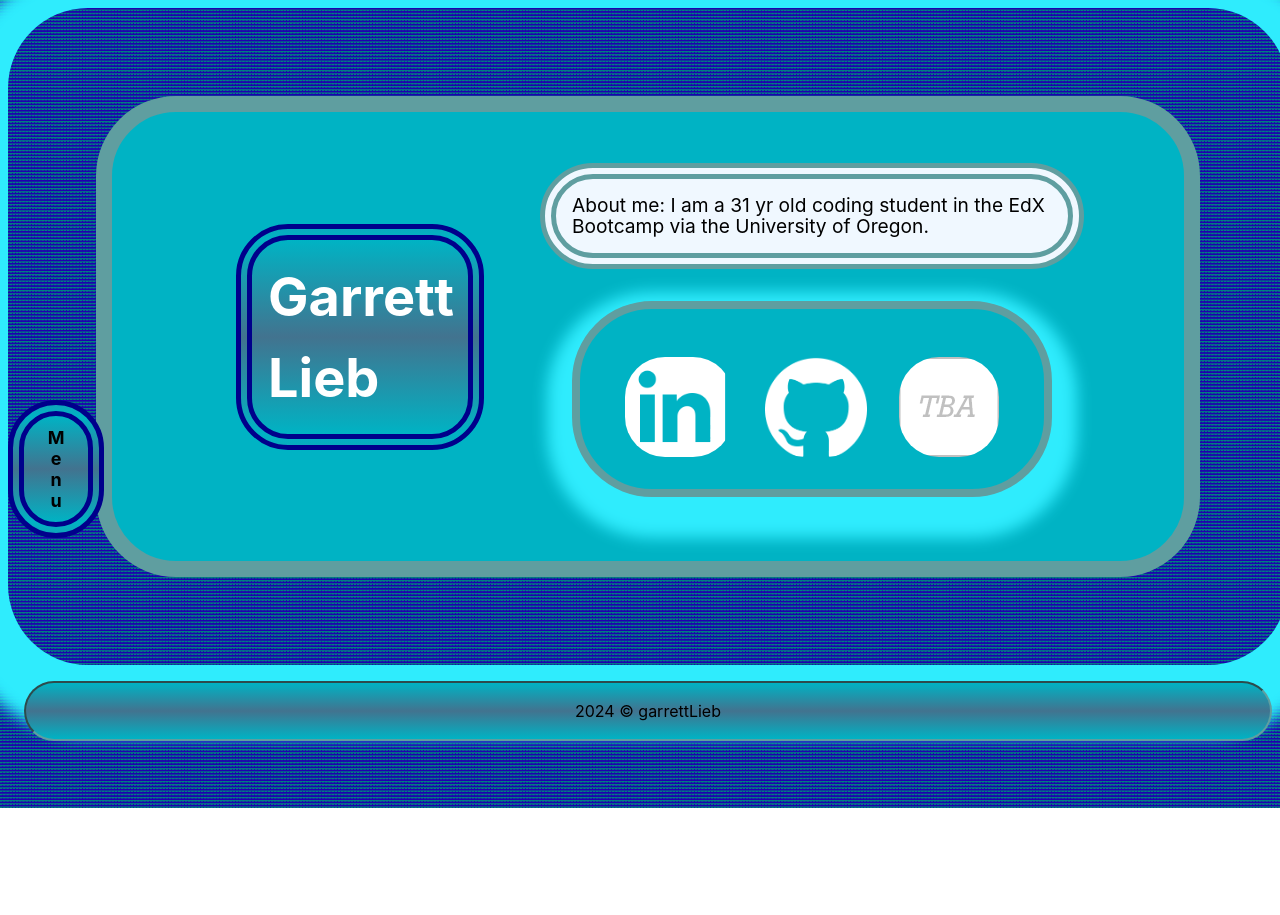
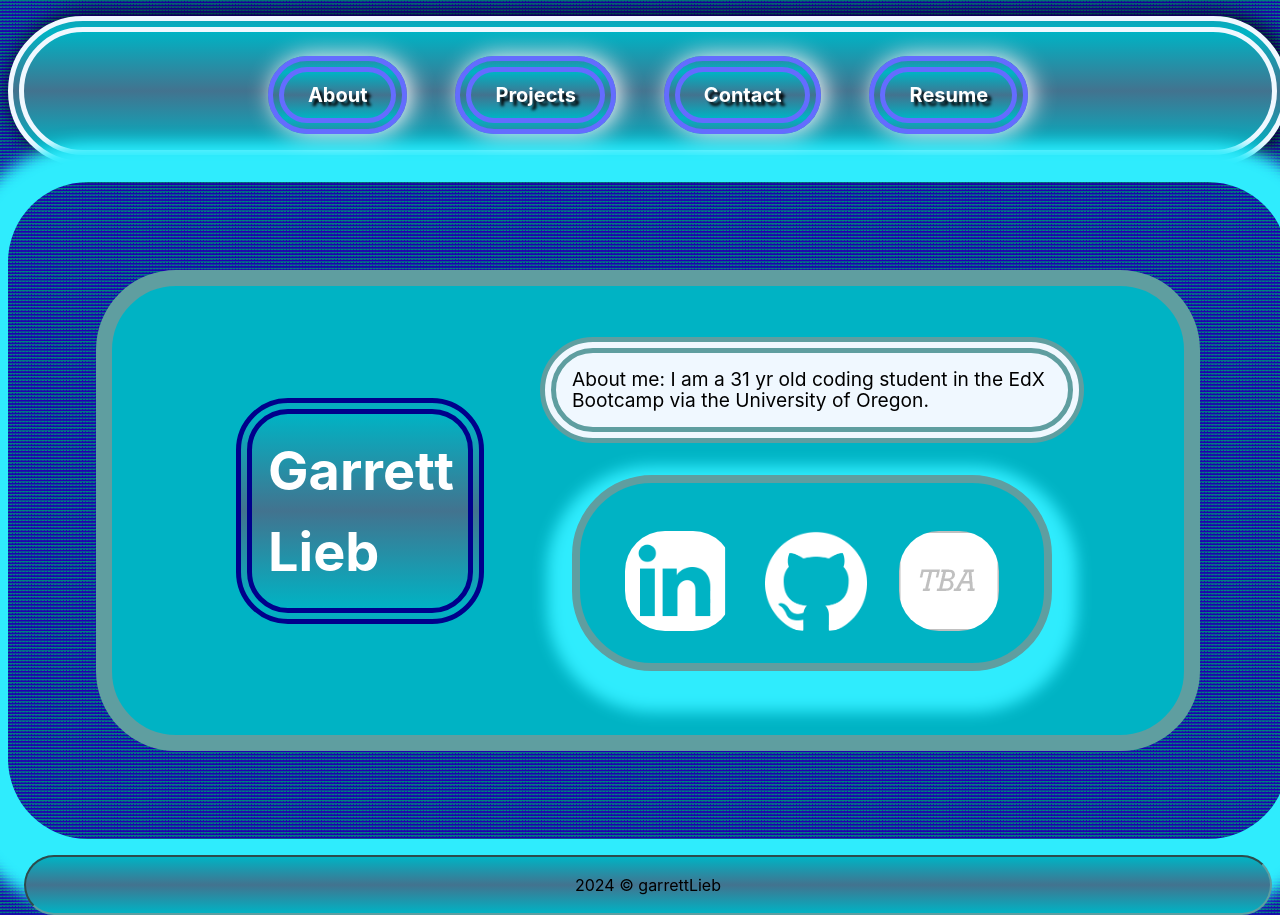
Before and after one commit to garrett-lieb/newProfile, a React (Vite) app: page / in a window 1280 px wide. Before the commit the page ends 808 px from the top, so only its background shows below. Built offline with nearby package versions, Linux system fonts and the light colour scheme.

Commit message:
revert from accidental branch merge

```diff
--- a/src/components/Root/index.jsx
+++ b/src/components/Root/index.jsx
@@ -1,33 +1,36 @@
 import React from 'react'
 import {Link, Outlet} from 'react-router-dom'
 import "./nav.css"
-import { useState } from 'react';
+// import { useState } from 'react';
 
 const Root = () => {
-    const [isMenuOpen, setIsMenuOpen] = useState(true);
-    // if user clicks on the menu button, the menu will open and close
-    const toggleMenu = () => setIsMenuOpen(!isMenuOpen);
-    // if the menu is open and the user clciks somewhere on the page the menu will close
-    window.onclick = function(event) {
-        if (!event.target.matches('.menuButton')) {
-            setIsMenuOpen(false);
-        }
-    }
-    // if the user scrolls down 50px the menu will close
-    window.onscroll = function() {
-        if (document.body.scrollTop > 50 || document.documentElement.scrollTop > 50) {
-            setIsMenuOpen(false);
-        }
-    }
+    // const [isMenuOpen, setIsMenuOpen] = useState(true);
+    // // if user clicks on the menu button, the menu will open and close
+    // const toggleMenu = () => setIsMenuOpen(!isMenuOpen);
+    // // if the menu is open and the user clciks somewhere on the page the menu will close
+    // window.onclick = function(event) {
+    //     if (!event.target.matches('.menuButton')) {
+    //         setIsMenuOpen(false);
+    //     }
+    // }
+    // // if the user scrolls down 50px the menu will close
+    // window.onscroll = function() {
+    //     if (document.body.scrollTop > 50 || document.documentElement.scrollTop > 50) {
+    //         setIsMenuOpen(false);
+    //     }
+    // }
+
+
+
 
 
     return (
         <div className="menu">
-            <button className="menuButton" onClick={toggleMenu}>
+            {/* <button className="menuButton" onClick={toggleMenu}>
                 Menu
             </button>
 
-            {isMenuOpen && (
+            {isMenuOpen && ( */}
                 <div className="navBar">
                 <ul className="dropBar">
                     <li>
@@ -53,7 +56,8 @@ const Root = () => {
                     </li>
                 </ul>
                 </div>
-            )}
+            {/* )} */}
+
             <Outlet />
         </div>
     );
--- a/src/components/Root/nav.css
+++ b/src/components/Root/nav.css
@@ -1,16 +1,17 @@
-/* .dropBar {
+.dropBar {
     display: flex;
     align-items: center;
     justify-content: center;
     padding: 1rem;
-    border: none;
-    background-image: none;
-    background-color: transparent;
+    background-image:
+    linear-gradient( rgb(0, 179, 196), rgb(66, 115, 143), rgb(0, 179, 196));
+    border: 1rem double;
+    border-radius: 5rem;
+    border-color: aliceblue;
     font-weight: bold;
     list-style-type: none;
     box-shadow: 4px 0px 1.5rem black;
-    transition: all 1s ease;
-} */
+}
 
 
 
@@ -21,7 +22,7 @@
     padding: .5rem;
     padding-inline: 1.5rem;
     background-image:
-        linear-gradient(rgb(0, 179, 196), rgb(66, 115, 143), rgb(0, 179, 196));
+    linear-gradient( rgb(0, 179, 196), rgb(66, 115, 143), rgb(0, 179, 196));
     border: 1rem double;
     border-radius: 5rem;
     border-color: #646cff;
@@ -32,56 +33,31 @@
     font-weight: bold;
     text-shadow: 4px 4px 3px black;
     color: rgb(255, 255, 255);
-    transition: transform 5s smooth;
+}
+
+.navItem:hover {
+    border: 1rem double;
+    border-radius: 5rem;
+    color: aliceblue;
+    box-shadow: 4px 0px 2.5rem rgb(255, 255, 255);
+    transition: transform 0.5s ease-in-out;
+    transform: translateX(.5rem);
 }
 
 
-.menuButton {
-    position: absolute;
-    left: 0%:
-    top: 2%;
-
-    border: 1rem double darkblue;
-    border-radius: 3.25rem;
-    background-image:
-        linear-gradient(rgb(0, 179, 196), rgb(66, 115, 143), rgb(0, 179, 196));
-
-    font-size: large;
-    font-weight: bold;
-    writing-mode: vertical-rl;
-    text-orientation: upright;
-}
-
-.menuButton:hover {
-    opacity: 5;
-    border: 15px double;
-    border-color: aliceblue;
-    box-shadow:
-    -.5rem 0rem 0rem #f4cc00,
-     inset 0 -6px 15px 0px #ccc,
-    0 .3rem .3rem #000000;
-    color: #ffffff;
-    text-emphasis: bold;
-    text-shadow: 4px 4px 4px black;
-}
-
-.menuButton:active {
-border-color: firebrick;
-transition: transform .25s smooth;
-}
 
 @media only screen and (min-width: 1025px) {
     body {
         width: 100vw;
         height: 100vh;
-    }
-}
+      }
+  }
 
 @media only screen and (min-width: 601px) and (max-width: 1024px) {
     body {
         width: 100vw;
         height: 100vh;
-    }
+      }
 
 
     .dropBar {
@@ -94,7 +70,6 @@ transition: transform .25s smooth;
         background-color: transparent;
         border: none;
     }
-
     .navItem {
         display: flex;
         justify-content: center;
@@ -102,7 +77,6 @@ transition: transform .25s smooth;
         padding: 1.5rem;
         margin: 0;
     }
-
     .navItem:active {
         border: 1rem double;
         border-radius: 5rem;
@@ -119,7 +93,6 @@ transition: transform .25s smooth;
         display: flex;
         flex-direction: column;
     }
-
     .dropBar {
 
         display: grid;
@@ -133,7 +106,6 @@ transition: transform .25s smooth;
         background-color: transparent;
         border: none;
     }
-
     .navItem {
         display: flex;
         justify-content: center;
@@ -142,7 +114,7 @@ transition: transform .25s smooth;
 
 }
 
-@media screen and (max-width: 320px) {
+@media screen and (max-width: 320px){
     .dropBar {
         display: grid;
         grid-template-columns: repeat(2, 1fr);
@@ -155,7 +127,6 @@ transition: transform .25s smooth;
         background-color: transparent;
         border: none;
     }
-
     .navItem {
         display: flex;
         justify-content: center;
@@ -166,3 +137,53 @@ transition: transform .25s smooth;
     }
 
 }
+
+
+  /* .menuButton {
+    display: flex;
+    position: fixed;
+    top: 0;
+    left: 0;
+    bottom: 0;
+    height: 50%;
+    background-image:
+    linear-gradient( rgb(0, 179, 196), rgb(66, 115, 143), rgb(0, 179, 196));
+    border: 1rem double;
+    border-radius: 5rem;
+    border-color: #646cff;
+    font-size: large;
+    font-weight: bold;
+    writing-mode: vertical-rl;
+    text-orientation: upright;
+} */
+
+/* .menuButton:hover {
+    opacity: 5;
+    border: 15px double;
+    border-color: aliceblue;
+    color: #ffffff;
+    text-emphasis: bold;
+    text-shadow: 4px 4px 4px black;
+    box-shadow: 4px 0px 1.5rem black;
+    transition: transform 0.5s ease-in-out;
+    transform: translateX(.5rem);
+} */
+
+/* .dropBar:hover {
+    visibility: visible;
+    display: flex;
+    border: 1rem double;
+    border-radius: 5rem;
+    color: aliceblue;
+    box-shadow: 4px 0px 2.5rem
+    rgb(255, 255, 255);
+    transition: transform 0.5s ease-in-out; transform: translateX(.5rem);
+} */
+
+/* span {
+
+} */
+
+/* .navItem:hover span {
+    visibility:
+} */
```
